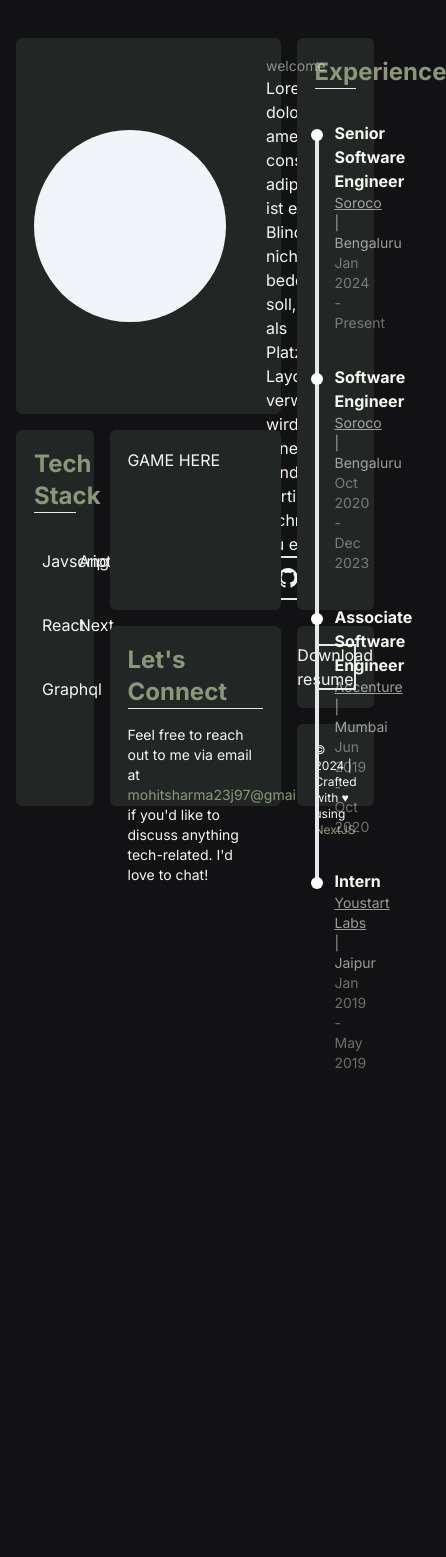
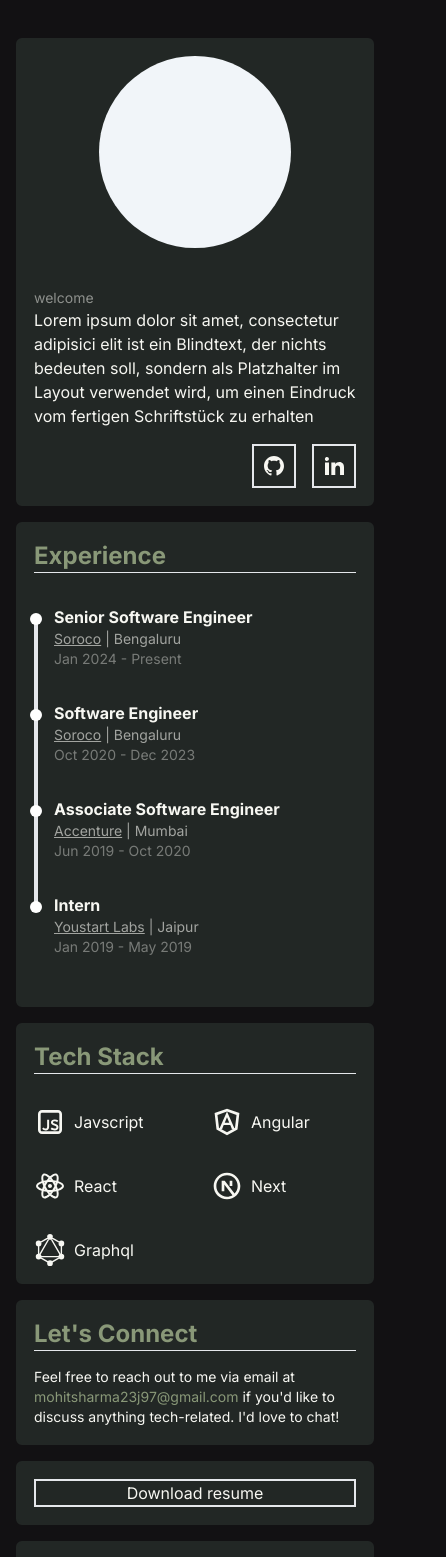
Before and after one commit to mohitsharma23/portfolio, a Next.js app: page / in a window 390 px wide. Shown: the top 1557 px of the page, 446 px wide, since content can reach past the window. Before the commit the page ends 1105 px from the top, so only its background shows below. Built offline with nearby package versions, Linux system fonts and the light colour scheme.

Commit message:
feat: add mobile responsiveness

```diff
--- a/src/app/components/ConnectCard.tsx
+++ b/src/app/components/ConnectCard.tsx
@@ -2,7 +2,7 @@ import Card from "./Card";
 
 export default function ConnectCard() {
   return (
-    <Card className="col-span-2 row-span-2">
+    <Card className="lg:col-span-2 row-span-2 col-span-1">
       <div className="flex flex-col gap-4">
         <div className="font-bold text-2xl text-[#899878]">
           Let&apos;s Connect
--- a/src/app/components/ExperienceCard.tsx
+++ b/src/app/components/ExperienceCard.tsx
@@ -4,7 +4,7 @@ import Card from "./Card";
 export default function ExperienceCard() {
   const experienceInfo = EXPERIENCE;
   return (
-    <Card className="col-span-1 row-span-6">
+    <Card className="lg:col-span-1 lg:row-span-6 col-span-1 row-span-6">
       <div className="flex flex-col gap-8">
         <div className="font-bold text-2xl text-[#899878]">
           Experience
--- /dev/null
+++ b/src/app/components/GameCard.tsx
@@ -0,0 +1,9 @@
+import Card from "./Card";
+
+export default function GameCard() {
+  return (
+    <Card className="lg:col-span-2 lg:row-span-2 col-span-1 lg:block hidden">
+      GAME HERE
+    </Card>
+  );
+}
--- a/src/app/components/IntroCard.tsx
+++ b/src/app/components/IntroCard.tsx
@@ -5,8 +5,8 @@ export default function IntroCard() {
   const linksInfo = LINKS;
 
   return (
-    <Card className="col-span-3 row-span-4">
-      <div className="flex justify-between items-center gap-10 h-full">
+    <Card className="lg:col-span-3 lg:row-span-4 col-span-1">
+      <div className="flex flex-col justify-between items-center gap-10 h-full lg:flex-row">
         <div className="flex h-full items-center">
           <div className="h-48 w-48 bg-slate-100 rounded-full"></div>
         </div>
@@ -20,7 +20,7 @@ export default function IntroCard() {
               zu erhalten
             </div>
           </div>
-          <div className="flex justify-end gap-4">
+          <div className="flex justify-end gap-4 mt-4">
             {linksInfo.map((link, index) => (
               <a href={link.link} key={index} target="_blank">
                 <div className="border-2 cursor-pointer p-2 hover:bg-[#F7F7F2] group">
--- a/src/app/page.tsx
+++ b/src/app/page.tsx
@@ -5,16 +5,17 @@ import ExperienceCard from "./components/ExperienceCard";
 import IntroCard from "./components/IntroCard";
 import TechstackCard from "./components/TechstackCard";
 import ConnectCard from "./components/ConnectCard";
+import GameCard from "./components/GameCard";
 
 export default function Home() {
   const handleDownload = () => {};
 
   return (
-    <main className="grid grid-cols-4 gap-4 grid-rows-8 max-w-6xl m-auto max-h-[800px] p-4 h-screen">
+    <main className="grid lg:grid-cols-4 gap-4 lg:grid-rows-8 grid-cols-1 grid-flow-row max-w-6xl m-auto max-h-[800px] p-4 h-screen">
       <IntroCard />
       <ExperienceCard />
       <TechstackCard />
-      <Card className="col-span-2 row-span-2">GAME HERE</Card>
+      <GameCard />
       <ConnectCard />
       <Card className="col-span-1 row-span-1">
         <div
@@ -34,6 +35,14 @@ export default function Home() {
               target="_blank"
             >
               NextJS
+            </a>{" "}
+            and{" "}
+            <a
+              href="https://tailwindcss.com"
+              className="text-[#899878]"
+              target="_blank"
+            >
+              Tailwind
             </a>
           </p>
         </div>
```
